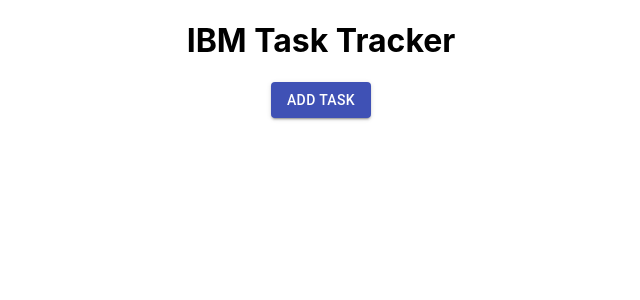
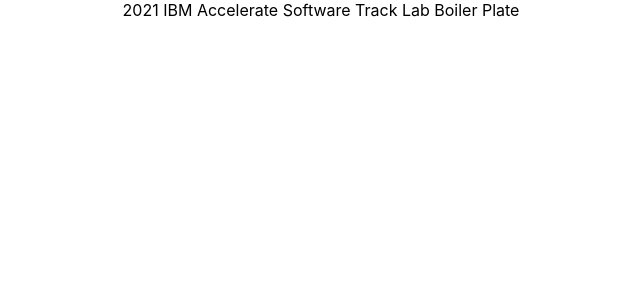
Before and after one commit to 2021-IBM-Accelerate-SW-Track/lab-1-team-26, a React (Create React App) app: page / in a window 1280 px wide. Shown: the top 300 px of the page, without its empty margins (319-959 px from the left). Built offline with nearby package versions, Linux system fonts and the light colour scheme.

Commit message:
Update header.js

```diff
--- a/src/component/header/header.js
+++ b/src/component/header/header.js
@@ -1,26 +1,3 @@
-import Button from '@material-ui/core/Button'
-import PropTypes from 'prop-types'
-/*export default function Header(){
+export default function Header(){
     return <div>2021 IBM Accelerate Software Track Lab Boiler Plate</div>
 }
-*/
-
-export const Header = ({title}) => {
-    const onClick = () => {
-        console.log('click')
-    }
-    return (
-        <header>
-            <h1>{title}</h1>
-            <Button variant="contained" color="primary" onClick = {onClick}>
-                Add Task </Button>
-        </header>
-    )
-}
-Header.defaultProps = {
-    title: 'IBM Task Tracker',
-}
-Header.propTypes = {
-    title: PropTypes.string.isRequired,
-}
-export default Header
```
